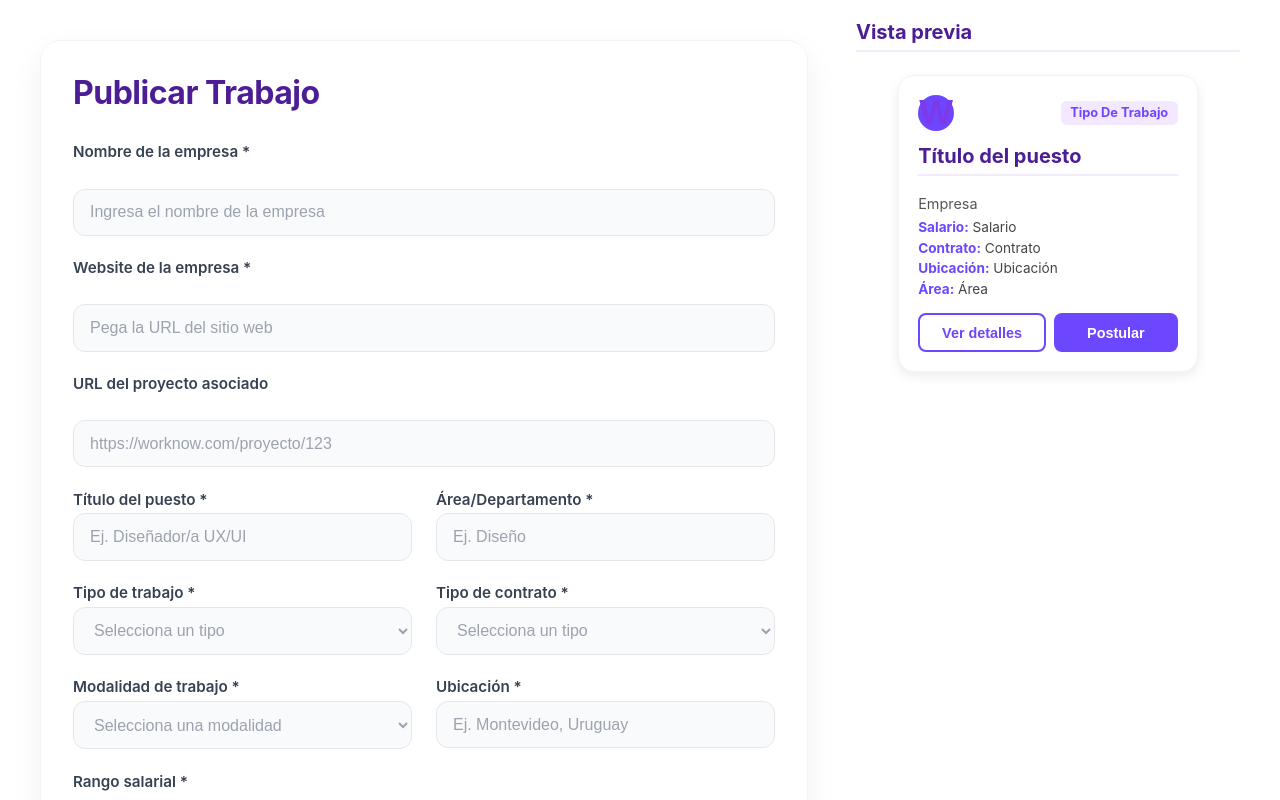
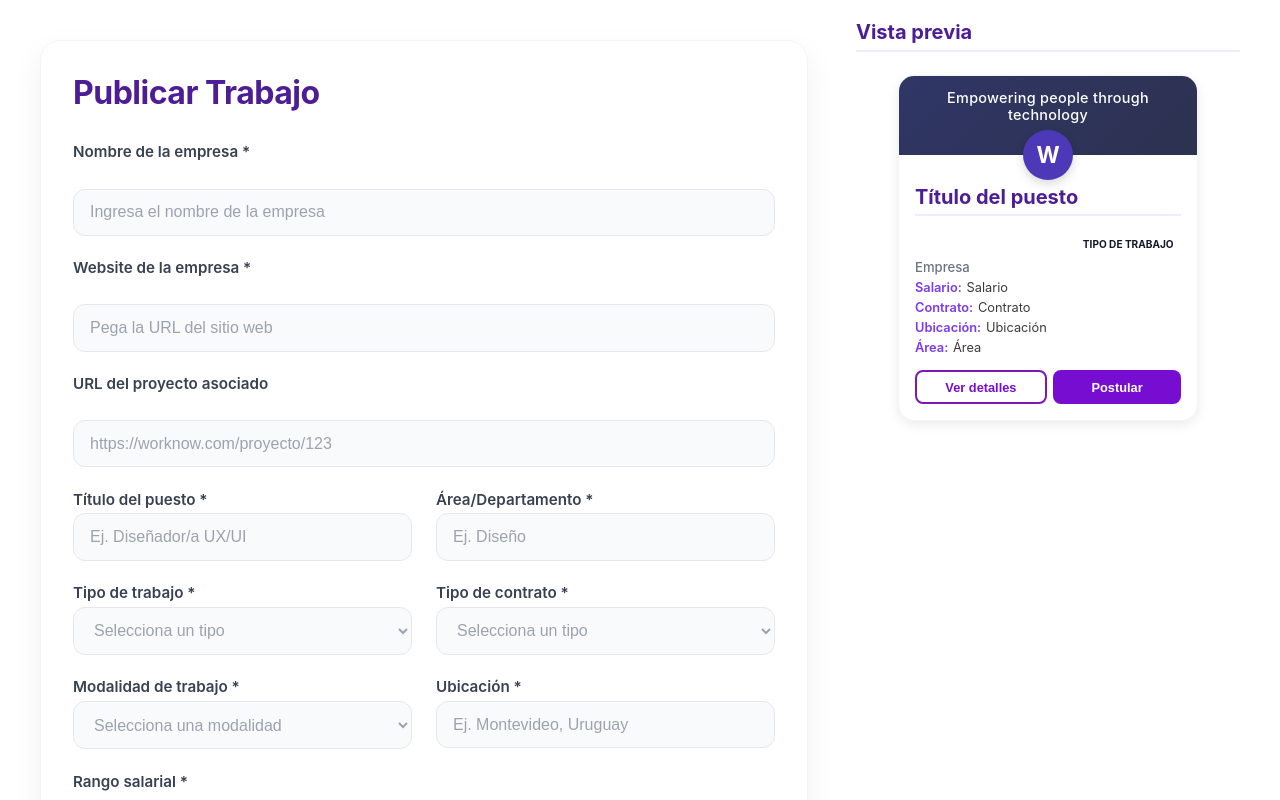
Before and after one commit to Anima-Tec/Worknow-Frontend, a React (Vite) app: page /jobs/form in a window 1280 px wide. Shown: the top 800 px of the page. Built offline with nearby package versions, Linux system fonts and the light colour scheme.

Commit message:
BIEN HECHO

```diff
--- a/src/components/CardTrabajo.css
+++ b/src/components/CardTrabajo.css
@@ -1,151 +1,202 @@
+/* ---------------- CARD BASE ---------------- */
 .card-trabajo {
   background: #fff;
-  border-radius: 16px;
-  padding: 1.2rem;
+  border-radius: 14px;
+  padding: 0;
   box-shadow: 0 4px 12px rgba(0, 0, 0, 0.08);
-  min-width: 260px;
-  max-width: 300px;
+  width: 240px;
   display: flex;
   flex-direction: column;
   justify-content: space-between;
-  transition: transform 0.2s ease, box-shadow 0.2s ease;
+  overflow: hidden;
+  font-family: "Inter", "Poppins", "Segoe UI", sans-serif;
+  transform: none;
 }
 
-.card-trabajo:hover {
-  transform: translateY(-5px);
-  box-shadow: 0 8px 18px rgba(0, 0, 0, 0.12);
+/* ---------------- HEADER CON BANNER ---------------- */
+.job-banner {
+  background: linear-gradient(135deg, #303666 0%, #2d3250 100%);
+  padding: 0.8rem 1rem 1.6rem 1rem;
+  position: relative;
+  color: #fff;
+  text-align: center;
 }
 
-/* HEADER */
-.job-header {
-  display: flex;
-  justify-content: space-between;
-  align-items: center;
-  margin-bottom: 0.8rem;
+.banner-text {
+  font-size: 0.9rem;
+  font-weight: 500;
+  margin-bottom: 0.4rem;
+  letter-spacing: 0.3px;
 }
 
-.avatar {
-  width: 36px;
-  height: 36px;
+/* ---------------- LOGO CIRCULAR ---------------- */
+.logo-circle {
+  width: 50px;
+  height: 50px;
   border-radius: 50%;
-  background: #6c47ff;
-  color: #fff;
+  background: #4d39b8;
   display: flex;
   align-items: center;
   justify-content: center;
-  font-weight: bold;
-  font-size: 0.9rem;
+  position: absolute;
+  bottom: -25px;
+  left: 50%;
+  transform: translateX(-50%);
+  box-shadow: 0 4px 10px rgba(0, 0, 0, 0.15);
+  font-size: 1.4rem;
+  color: #fff;
+  font-weight: 700;
+  z-index: 3;
 }
 
+/* ---------------- CONTENIDO ---------------- */
+.job-content {
+  padding: 2rem 1rem 1rem 1rem; /* 🔹 un poco menos de padding arriba */
+}
+
+/* ---------------- TITULO + TIPO DE TRABAJO ---------------- */
+.job-header-column {
+  display: flex;
+  flex-direction: column;
+  margin-bottom: 0.2rem; /* 🔹 menos espacio general */
+}
+
+.job-title {
+  font-size: 1rem;
+  font-weight: 700;
+  color: #3b0ca3;
+  margin-bottom: 0.1rem; /* 🔹 más pegado al tipo */
+  line-height: 1.05;
+}
+
+/* Contenedor que alinea el tipo a la derecha */
+.job-type-container {
+  display: flex;
+  justify-content: flex-end;
+  margin-top: 0rem; /* 🔹 quita espacio extra */
+  margin-bottom: 0.2rem; /* 🔹 menos espacio antes de empresa */
+}
+
+/* ---------- ETIQUETA BASE DE TIPO DE TRABAJO ---------- */
 .job-type {
+  font-size: 0.63rem;
+  font-weight: bold;
+  padding: 0.12rem 0.4rem;
+  border-radius: 4px;
+  text-transform: uppercase;
+  white-space: nowrap;
+  transition: all 0.2s ease;
+  border: 1px solid transparent;
+}
+
+/* ---------- VARIANTES SEGÚN TIPO ---------- */
+.job-type.full-time {
   background: #f3e8ff;
   color: #6c47ff;
-  font-size: 0.8rem;
-  font-weight: bold;
-  padding: 0.3rem 0.6rem;
-  border-radius: 6px;
-  text-transform: capitalize;
+  border-color: #e9d5ff;
 }
 
-/* CONTENIDO */
-.job-title {
-  font-size: 1.05rem;
-  font-weight: bold;
-  margin-bottom: 0.3rem;
-  color: #222;
+.job-type.part-time {
+  background: #d1fae5;
+  color: #059669;
+  border-color: #86efac;
 }
 
-
-.job-company {
-  font-size: 0.9rem;
-  color: #555;
-  margin-bottom: 0.4rem;
+.job-type.freelance {
+  background: #e0f2fe;
+  color: #0369a1;
+  border-color: #7dd3fc;
 }
 
+/* ---------------- EMPRESA ---------------- */
+.job-company {
+  font-size: 0.82rem;
+  color: #6b7280;
+  font-weight: 500;
+  margin-top: 0rem; /* 🔹 sube el texto de empresa */
+  margin-bottom: 0.3rem;
+}
 
-/* INFO */
+/* ---------------- INFO ---------------- */
 .job-summary {
   display: grid;
-  gap: 0.3rem;
-  font-size: 0.85rem;
-  margin-bottom: 1rem;
-  color: #444;
+  gap: 0.25rem; /* 🔹 menos separación entre líneas */
+  font-size: 0.8rem;
+  margin-bottom: 0.9rem;
   list-style: none;
   padding: 0;
+  color: #3b3b3b;
+  line-height: 1.25;
 }
 
 .job-summary strong {
-  color: #6c47ff;
+  color: #7c3aed;
+  font-weight: 600;
+  font-family: "Inter", sans-serif;
 }
 
-/* LINK */
+.job-summary li {
+  display: flex;
+  align-items: center;
+  gap: 0.3rem;
+}
+
+/* ---------------- LINK OPCIONAL ---------------- */
 .project-link {
+  display: inline-block;
   font-size: 0.8rem;
+  color: #6c47ff;
   font-weight: 600;
-  color: #6c47ff;
+  margin-bottom: 0.8rem;
   text-decoration: none;
-  margin-bottom: 1rem;
-  transition: color 0.2s ease;
 }
 
 .project-link:hover {
-  color: #5636d9;
   text-decoration: underline;
 }
 
-/* BOTONES */
+/* ---------------- BOTONES ---------------- */
 .job-actions {
   display: flex;
   justify-content: space-between;
-  gap: 0.5rem;
+  gap: 0.4rem;
+}
+
+.primary-btn,
+.secondary-btn {
+  flex: 1;
+  border-radius: 8px;
+  padding: 0.45rem;
+  font-size: 0.8rem;
+  font-weight: bold;
+  cursor: pointer;
+  transition: 0.3s ease;
 }
 
 .primary-btn {
-  flex: 1;
-  background: #6c47ff;
+  background: #760dd1;
   color: #fff;
   border: none;
-  padding: 0.6rem;
-  border-radius: 8px;
-  cursor: pointer;
-  font-size: 0.9rem;
-  font-weight: bold;
-  transition: background 0.3s ease;
 }
 
 .primary-btn:hover {
-  background: #5636d9;
+  background: #7c18b5;
 }
 
 .secondary-btn {
-  flex: 1;
   background: #fff;
-  color: #6c47ff;
-  border: 2px solid #6c47ff;
-  padding: 0.6rem;
-  border-radius: 8px;
-  cursor: pointer;
-  font-size: 0.9rem;
-  font-weight: bold;
-  transition: all 0.3s ease;
+  color: #760dd1;
+  border: 2px solid #7c18b5;
 }
 
 .secondary-btn:hover {
   background: #f3e8ff;
 }
 
-/* RESPONSIVE */
-@media (max-width: 768px) {
-  .card-trabajo {
-    max-width: 100%;
-  }
-
-  .job-actions {
-    flex-direction: column;
-  }
-
-  .primary-btn,
-  .secondary-btn {
-    width: 100%;
-  }
+/* ---------------- MODO PREVIEW ---------------- */
+.card-trabajo.preview-mode {
+  width: 240px;
+  margin: 0 auto;
+  border-radius: 12px;
+  box-shadow: 0 4px 12px rgba(0, 0, 0, 0.08);
 }
--- a/src/components/CardTrabajo.jsx
+++ b/src/components/CardTrabajo.jsx
@@ -10,19 +10,43 @@ export default function CardTrabajo({
   location,
   salary,
   projectUrl,
+  isPreview = false,
 }) {
+  // 🔹 Normalizamos el texto (quita espacios y lo pasa a minúsculas)
+  const normalizedType = jobType?.toLowerCase().trim();
+
+  // 🔹 Determina la clase de color según el tipo
+  const jobTypeClass =
+    normalizedType === "full-time"
+      ? "full-time"
+      : normalizedType === "part-time"
+      ? "part-time"
+      : normalizedType === "freelance"
+      ? "freelance"
+      : "";
+
   return (
-    <div className="card-trabajo">
-      {/* ---------- HEADER ---------- */}
-      <div className="job-header">
-        <div className="avatar">W</div>
-        <span className="job-type">{jobType || "Freelance"}</span>
+    <div className={`card-trabajo ${isPreview ? "preview-mode" : ""}`}>
+      {/* ---------- HEADER SUPERIOR ---------- */}
+      <div className="job-banner">
+        <div className="banner-text">Empowering people through technology</div>
+        <div className="logo-circle">W</div>
       </div>
 
-      {/* ---------- CONTENIDO ---------- */}
+      {/* ---------- CONTENIDO PRINCIPAL ---------- */}
+      <div className="job-content">
+        <div className="job-header-column">
           <h3 className="job-title">{title || "Título del puesto"}</h3>
+          <div className="job-type-container">
+            <span className={`job-type ${jobTypeClass}`}>
+              {jobType || "Freelance"}
+            </span>
+          </div>
+        </div>
+
         <p className="job-company">{company || "Empresa"}</p>
 
+        {/* ---------- INFO RESUMEN ---------- */}
         <ul className="job-summary">
           <li>
             <strong>Salario:</strong> {salary || "A convenir"}
@@ -38,6 +62,7 @@ export default function CardTrabajo({
           </li>
         </ul>
 
+        {/* ---------- LINK DE PROYECTO (OPCIONAL) ---------- */}
         {projectUrl && (
           <a
             href={projectUrl}
@@ -55,5 +80,6 @@ export default function CardTrabajo({
           <button className="primary-btn">Postular</button>
         </div>
       </div>
+    </div>
   );
 }
--- a/src/pages/JobForm.jsx
+++ b/src/pages/JobForm.jsx
@@ -12,7 +12,7 @@ export default function JobForm() {
     area: "",
     jobType: "",
     contractType: "",
-    projectUrl: "", // 👈 nuevo campo agregado
+    projectUrl: "",
     modality: "",
     location: "",
     salaryRange: "",
@@ -47,7 +47,7 @@ export default function JobForm() {
         </div>
       )}
 
-      {/* -------- FORM -------- */}
+      {/* -------- FORMULARIO -------- */}
       <form className="jobform" onSubmit={handleSubmit}>
         <h2>Publicar Trabajo</h2>
 
@@ -69,7 +69,6 @@ export default function JobForm() {
           required
         />
 
-         {/* 🆕 Nuevo campo URL del proyecto */}
         <label>URL del proyecto asociado</label>
         <input
           name="projectUrl"
@@ -182,7 +181,7 @@ export default function JobForm() {
         </button>
       </form>
 
-      {/* -------- PREVIEW -------- */}
+      {/* -------- VISTA PREVIA -------- */}
       <div className="preview">
         <h3>Vista previa</h3>
         <CardTrabajo
@@ -195,7 +194,8 @@ export default function JobForm() {
           location={form.location || "Ubicación"}
           salary={form.salaryRange || "Salario"}
           description={form.description || "Descripción..."}
-          projectUrl={form.projectUrl} // 👈 mostrado también en Card
+          projectUrl={form.projectUrl}
+          isPreview={true} // 👈 activa el modo compacto
         />
       </div>
     </div>
```
Lines whose indentation alone changed are shown as unchanged.
